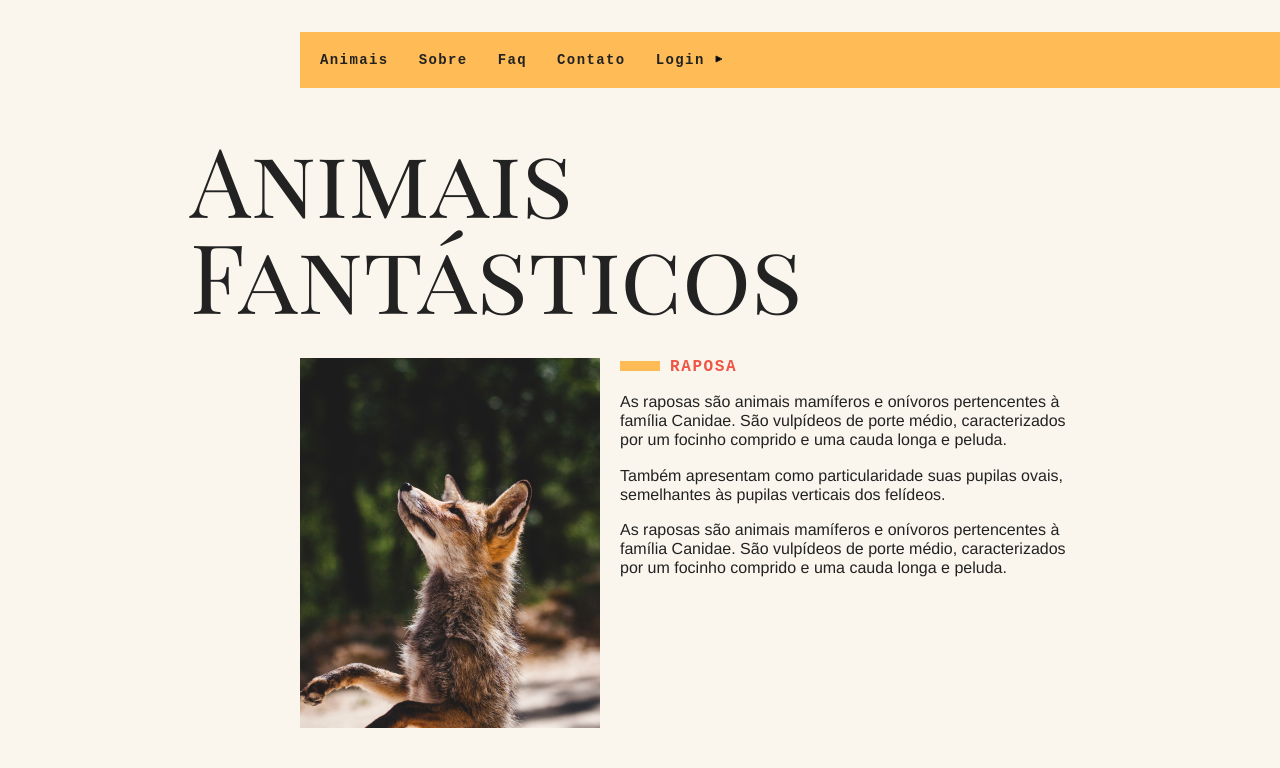
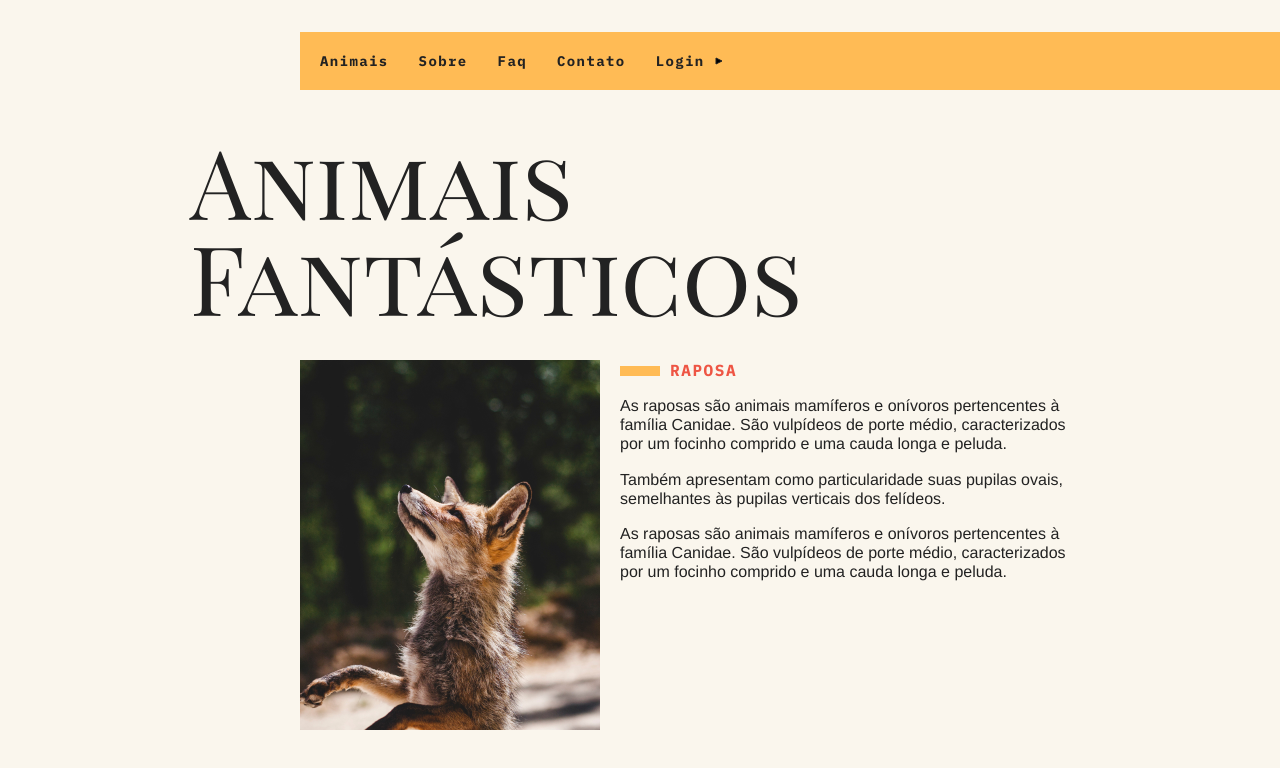
Before and after one commit to seel3r/animais-fantasticos, a website built with webpack: page index.html in a window 1280 px wide. Shown: the top 768 px of the page. Built offline with nearby package versions, Linux system fonts and the light colour scheme; no server answers.

Commit message:
adicionada fonte IBM Plex Mono

```diff
--- a/index.html
+++ b/index.html
@@ -7,7 +7,7 @@
   <title>Animais Fantásticos</title>
   <link rel="preconnect" href="https://fonts.googleapis.com">
   <link rel="preconnect" href="https://fonts.gstatic.com" crossorigin>
-  <link href="https://fonts.googleapis.com/css2?family=Playfair+Display+SC&display=swap" rel="stylesheet">
+  <link href="https://fonts.googleapis.com/css2?family=IBM+Plex+Mono:700|Playfair+Display+SC&display=swap" rel="stylesheet">
   <script>document.documentElement.className += ' js'</script>
   <link rel="stylesheet" href="./css/style.css">
 </head>
```
